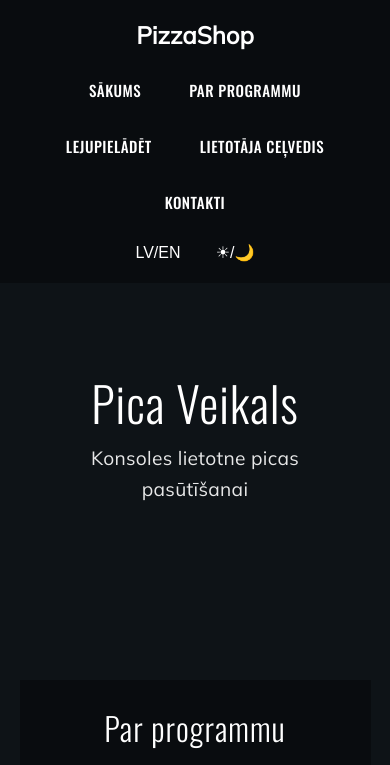
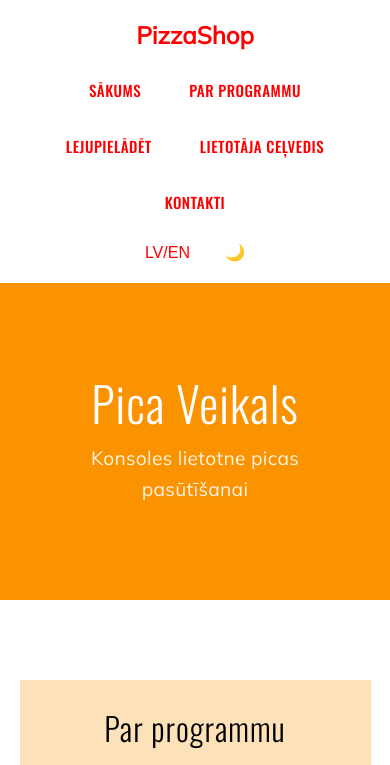
Before and after one commit to 23DP1JGurj/Picu-veikals-majaslapa, a plain HTML site: page index.html in a window 390 px wide. Both pictures are taken after a click on the button "☀/🌙". Shown: the top 765 px of the page. Drawn offline with nearby package versions, Linux system fonts and the light colour scheme.

Commit message:
Izveidoju gaišo temu saitei

```diff
--- a/index.html
+++ b/index.html
@@ -7,7 +7,8 @@
   <link href="src/css/main.css" rel="stylesheet">
   <link href="https://fonts.googleapis.com/css2?family=Oswald:wght@300;500&family=Mulish&display=swap" rel="stylesheet">
 </head>
-<body>
+<body data-theme="dark">
+</body>
   <header class="navbar">
     <div class="navbar-logo">
       <span>PizzaShop</span>
--- a/src/css/main.css
+++ b/src/css/main.css
@@ -10,6 +10,65 @@ body {
   color: white;
   line-height: 1.6;
   font-family: 'Mulish', sans-serif;
+  background-color: var(--bg-color);
+  color: var(--text-color);
+  transition: background 0.3s ease, color 0.3s ease;
+}
+
+/* ===== ПЕРЕМЕННЫЕ ===== */
+:root {
+  --navbar-text-color: #FFFFFF;
+  --bg-color: #0e1317;
+  --section-bg: #090c0f;
+  --text-color: #FFFFFF;
+  --navbar-footer-bg: #090c0f;
+  --hero-bg: #0e1317; /* Для темной темы */
+  --narrow-section-bg: #090c0f; /* Для темной темы */
+}
+
+[data-theme="light"] {
+  --bg-color: #FFFFFF;
+  --navbar-text-color: #FF0000; /* Красный текст */
+  --navbar-bg: #FFFFFF;
+  --section-bg: #f5f5f5;
+  --text-color: #000000;
+  --navbar-footer-bg: #fde1b9; /* Белый фон футера */
+  --hero-bg: #fb9300; /* Кожаный цвет */
+  --narrow-section-bg: #fde1b9; /* Светло-красный */
+  --footer-text-color: #000000; /* Красный текст */
+
+}
+
+[data-theme="light"] footer.full-width p {
+  color: var(--footer-text-color);
+}
+
+[data-theme="light"] .theme-switcher {
+  filter: invert(0); /* Возвращаем исходный цвет */
+}
+
+[data-theme="light"] .navbar {
+  --navbar-text-color: #FF0000; /* Красный текст всегда */
+  --navbar-hover-opacity: 0.8; /* Прозрачность при наведении */
+}
+
+[data-theme="light"] .navbar-links a:hover {
+  opacity: var(--navbar-hover-opacity);
+  background: rgba(255, 0, 0, 0.1); /* Легкий красный фон */
+}
+
+[data-theme="light"] .navbar-logo span,
+[data-theme="light"] .navbar-links a,
+[data-theme="light"] .navbar-controls button {
+  color: var(--navbar-text-color) !important;
+}
+
+.navbar, footer.full-width {
+  background-color: var(--navbar-footer-bg);
+}
+
+.section.narrow .section-content {
+  background-color: var(--section-bg);
 }
 
 /* ===== ШАПКА (HEADER) ===== */
@@ -21,6 +80,14 @@ body {
   align-items: center;
   flex-wrap: wrap;
   gap: 1rem;
+  background-color: var(--navbar-bg, var(--navbar-footer-bg));
+  color: var(--navbar-text-color);
+}
+
+.navbar-logo span,
+.navbar-links a,
+.navbar-controls button {
+  color: var(--navbar-text-color);
 }
 
 .navbar-logo span {
@@ -48,7 +115,7 @@ body {
 
 .navbar-links a:hover {
   opacity: 0.8;
-  background: rgba(255, 255, 255, 0.1);
+  color: rgba(255, 0, 0, 0.8);
 }
 
 .navbar-controls {
@@ -78,6 +145,11 @@ body {
   align-items: center;
   justify-content: center;
   text-align: center;
+  background-color: var(--hero-bg);
+}
+
+[data-theme="light"] {
+  color: var(--text-color);
 }
 
 .hero-content {
@@ -94,7 +166,7 @@ body {
   letter-spacing: 1px;
   margin: 0;
   line-height: 1;
-  color: #FFFFFF;
+  color: #ffffff;
 }
 
 .hero-title {
@@ -108,12 +180,17 @@ body {
   letter-spacing: 0.3px;
   margin-top: 1rem;
   opacity: 0.9;
-  color: #FFFFFF;
+  color: #ffffff;
 }
 
 /* ===== СЕКЦИИ ===== */
 .section {
   padding: 5rem 0;
+}
+
+[data-theme="light"] .section-content h2,
+[data-theme="light"] .section-content p {
+  color: var(--text-color);
 }
 
 .section.narrow .section-content {
@@ -123,6 +200,7 @@ body {
   padding: 2rem;
   height: 300px;
   text-align: center;
+  background-color: var(--narrow-section-bg);
 }
 
 .section.narrow .section-content h2,
@@ -161,6 +239,12 @@ footer.full-width {
   background-color: #090c0f;
   padding: 2rem;
   text-align: center;
+  background-color: var(--navbar-footer-bg);
+  color: var(--footer-text-color);
+}
+
+[data-theme="light"] footer.full-width {
+  color: var(--footer-text-color);
 }
 
 /* ===== АДАПТИВНОСТЬ ===== */
--- a/src/js/main.js
+++ b/src/js/main.js
@@ -1,10 +1,28 @@
-// Переключение темы (заглушка)
-document.querySelector('.theme-switcher').addEventListener('click', () => {
-    document.body.classList.toggle('dark-theme');
-    // Здесь будет сохранение в LocalStorage
-  });
-
-  // Переключение языка (заглушка)
+// Переключение языка (заглушка)
   document.querySelector('.language-switcher').addEventListener('click', () => {
     alert('Переключение языка будет реализовано позже');
   });
+
+// Переключение темы
+const themeSwitcher = document.querySelector('.theme-switcher');
+const body = document.body;
+
+// Проверяем сохраненную тему
+const savedTheme = localStorage.getItem('theme');
+if (savedTheme) {
+  body.setAttribute('data-theme', savedTheme);
+  updateThemeIcon(savedTheme);
+}
+
+themeSwitcher.addEventListener('click', () => {
+  const currentTheme = body.getAttribute('data-theme') || 'dark';
+  const newTheme = currentTheme === 'dark' ? 'light' : 'dark';
+
+  body.setAttribute('data-theme', newTheme);
+  localStorage.setItem('theme', newTheme);
+  updateThemeIcon(newTheme);
+});
+
+function updateThemeIcon(theme) {
+  themeSwitcher.textContent = theme === 'dark' ? '☀' : '🌙';
+}
```
